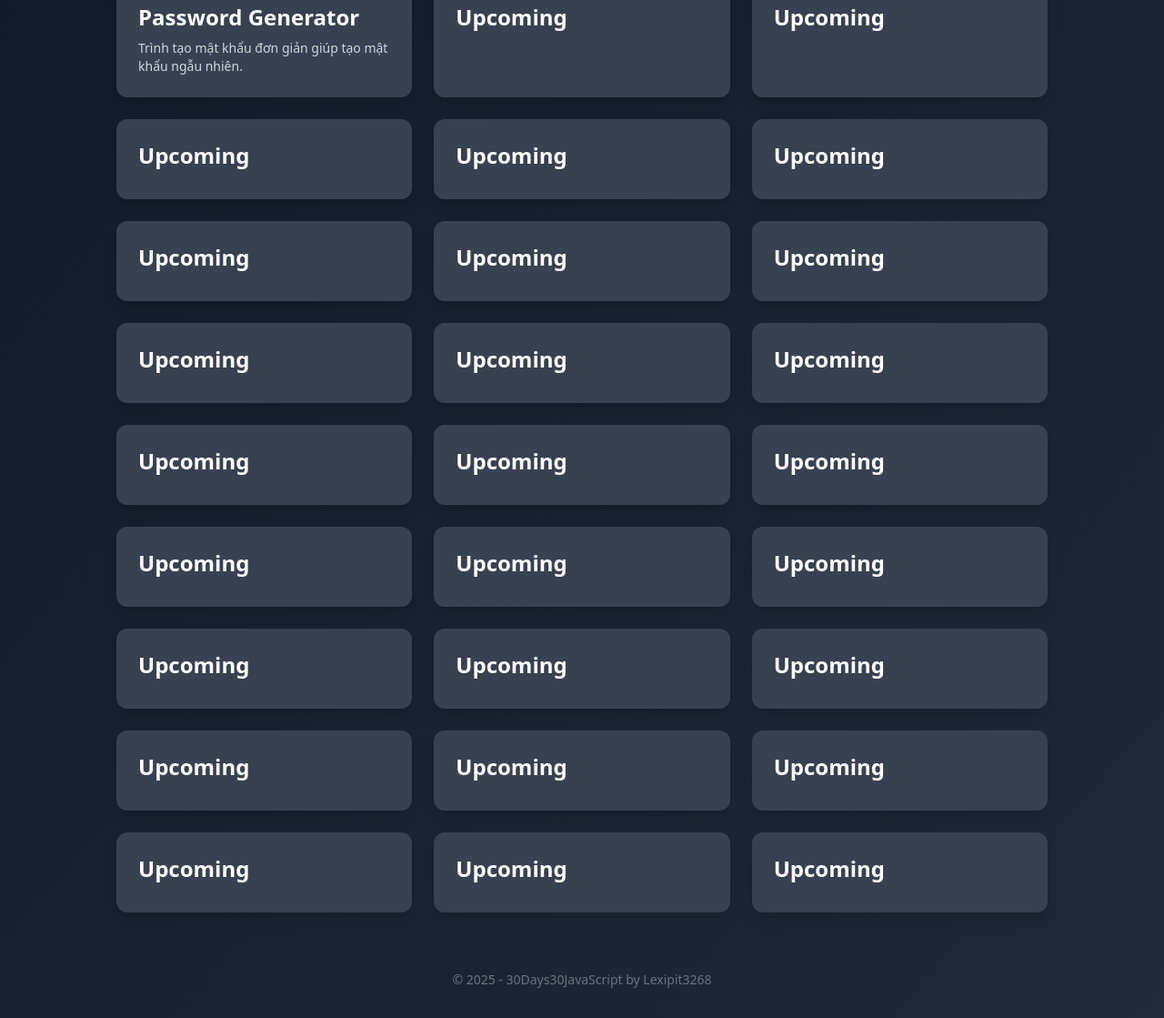
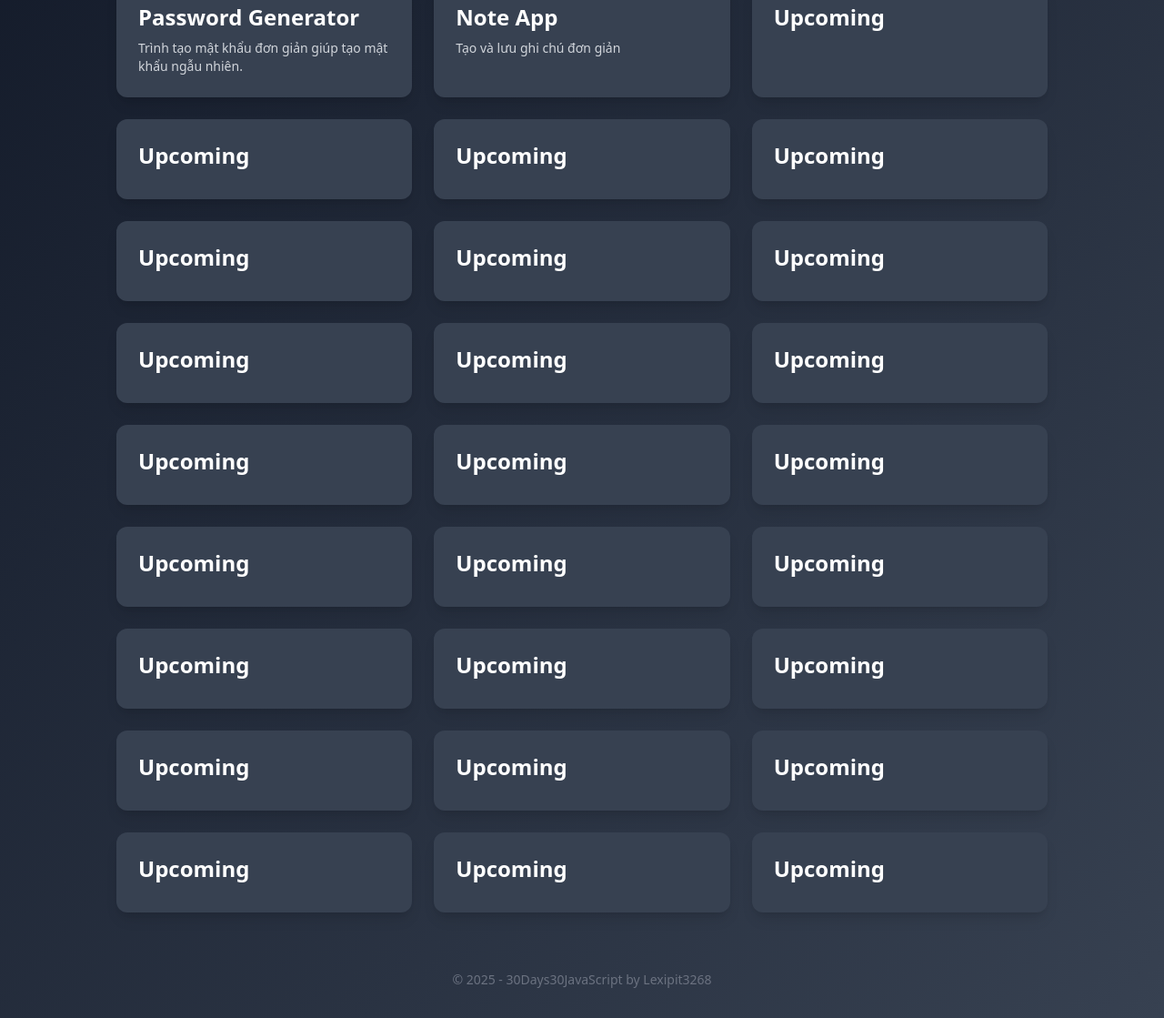
Before and after one commit to lexipit3268/30Days30JavaScript, a plain HTML site: page index.html in a window 1280 px wide. Shown: the part 341-1460 px from the top of the page at 91% size. Drawn offline with nearby package versions, Linux system fonts and the light colour scheme.

Commit message:
init noteApp

```diff
--- a/index.html
+++ b/index.html
@@ -9,7 +9,8 @@
   <link rel="stylesheet" href="assets/css/style.css">
 </head>
 
-<body class="bg-gradient-to-br from-gray-900 to-gray-800 text-white min-h-screen flex flex-col items-center p-8 font-sans">
+<body
+  class="bg-gradient-to-br from-gray-900 to-gray-700 text-white min-h-screen flex flex-col items-center p-8 font-sans">
   <header class="text-center mb-12">
     <h1 class="text-5xl font-bold tracking-wide mb-4">
       30Days30JavaScript
@@ -37,142 +38,144 @@
       <p class="text-gray-300 text-sm">Thử thách kiến thức với các câu hỏi trắc nghiệm đa dạng.</p>
     </a>
 
-    <a href="src/passwordGenerator/index.html" class="group bg-gray-700 hover:bg-gray-600 transition rounded-xl p-6 shadow-lg">
+    <a href="src/passwordGenerator/index.html"
+      class="group bg-gray-700 hover:bg-gray-600 transition rounded-xl p-6 shadow-lg" target="_blank">
       <h2 class="text-2xl font-semibold mb-2 group-hover:text-pink-400">Password Generator</h2>
       <p class="text-gray-300 text-sm">Trình tạo mật khẩu đơn giản giúp tạo mật khẩu ngẫu nhiên.</p>
     </a>
 
-    <a href="" class="group bg-gray-700 hover:bg-gray-600 transition rounded-xl p-6 shadow-lg">
+    <a href="src/noteApp/index.html" class="group bg-gray-700 hover:bg-gray-600 transition rounded-xl p-6 shadow-lg"
+      target="_blank">
+      <h2 class="text-2xl font-semibold mb-2 group-hover:text-emerald-400">Note App</h2>
+      <p class="text-gray-300 text-sm">Tạo và lưu ghi chú đơn giản</p>
+    </a>
+
+    <a href="" class="group bg-gray-700 hover:bg-gray-600 transition rounded-xl p-6 shadow-lg" target="_blank">
+      <h2 class="text-2xl font-semibold mb-2 group-hover:text-indigo-400">Upcoming</h2>
+      <p class="text-gray-300 text-sm"></p>
+    </a>
+
+    <a href="" class="group bg-gray-700 hover:bg-gray-600 transition rounded-xl p-6 shadow-lg" target="_blank">
+      <h2 class="text-2xl font-semibold mb-2 group-hover:text-rose-400">Upcoming</h2>
+      <p class="text-gray-300 text-sm"></p>
+    </a>
+
+    <a href="" class="group bg-gray-700 hover:bg-gray-600 transition rounded-xl p-6 shadow-lg" target="_blank">
+      <h2 class="text-2xl font-semibold mb-2 group-hover:text-sky-400">Upcoming</h2>
+      <p class="text-gray-300 text-sm"></p>
+    </a>
+
+    <a href="" class="group bg-gray-700 hover:bg-gray-600 transition rounded-xl p-6 shadow-lg" target="_blank">
+      <h2 class="text-2xl font-semibold mb-2 group-hover:text-orange-400">Upcoming</h2>
+      <p class="text-gray-300 text-sm"></p>
+    </a>
+
+    <a href="" class="group bg-gray-700 hover:bg-gray-600 transition rounded-xl p-6 shadow-lg" target="_blank">
+      <h2 class="text-2xl font-semibold mb-2 group-hover:text-lime-400">Upcoming</h2>
+      <p class="text-gray-300 text-sm"></p>
+    </a>
+
+    <a href="" class="group bg-gray-700 hover:bg-gray-600 transition rounded-xl p-6 shadow-lg" target="_blank">
+      <h2 class="text-2xl font-semibold mb-2 group-hover:text-cyan-400">Upcoming</h2>
+      <p class="text-gray-300 text-sm"></p>
+    </a>
+
+    <a href="" class="group bg-gray-700 hover:bg-gray-600 transition rounded-xl p-6 shadow-lg" target="_blank">
+      <h2 class="text-2xl font-semibold mb-2 group-hover:text-fuchsia-400">Upcoming</h2>
+      <p class="text-gray-300 text-sm"></p>
+    </a>
+
+    <a href="" class="group bg-gray-700 hover:bg-gray-600 transition rounded-xl p-6 shadow-lg" target="_blank">
+      <h2 class="text-2xl font-semibold mb-2 group-hover:text-teal-400">Upcoming</h2>
+      <p class="text-gray-300 text-sm"></p>
+    </a>
+
+    <a href="" class="group bg-gray-700 hover:bg-gray-600 transition rounded-xl p-6 shadow-lg" target="_blank">
+      <h2 class="text-2xl font-semibold mb-2 group-hover:text-violet-400">Upcoming</h2>
+      <p class="text-gray-300 text-sm"></p>
+    </a>
+
+    <a href="" class="group bg-gray-700 hover:bg-gray-600 transition rounded-xl p-6 shadow-lg" target="_blank">
+      <h2 class="text-2xl font-semibold mb-2 group-hover:text-red-400">Upcoming</h2>
+      <p class="text-gray-300 text-sm"></p>
+    </a>
+
+    <a href="" class="group bg-gray-700 hover:bg-gray-600 transition rounded-xl p-6 shadow-lg" target="_blank">
+      <h2 class="text-2xl font-semibold mb-2 group-hover:text-pink-400">Upcoming</h2>
+      <p class="text-gray-300 text-sm"></p>
+    </a>
+
+    <a href="" class="group bg-gray-700 hover:bg-gray-600 transition rounded-xl p-6 shadow-lg" target="_blank">
       <h2 class="text-2xl font-semibold mb-2 group-hover:text-emerald-400">Upcoming</h2>
       <p class="text-gray-300 text-sm"></p>
     </a>
 
-    <a href="" class="group bg-gray-700 hover:bg-gray-600 transition rounded-xl p-6 shadow-lg">
+    <a href="" class="group bg-gray-700 hover:bg-gray-600 transition rounded-xl p-6 shadow-lg" target="_blank">
       <h2 class="text-2xl font-semibold mb-2 group-hover:text-indigo-400">Upcoming</h2>
       <p class="text-gray-300 text-sm"></p>
     </a>
 
-    <a href="" class="group bg-gray-700 hover:bg-gray-600 transition rounded-xl p-6 shadow-lg">
+    <a href="" class="group bg-gray-700 hover:bg-gray-600 transition rounded-xl p-6 shadow-lg" target="_blank">
       <h2 class="text-2xl font-semibold mb-2 group-hover:text-rose-400">Upcoming</h2>
       <p class="text-gray-300 text-sm"></p>
     </a>
 
-    <a href="" class="group bg-gray-700 hover:bg-gray-600 transition rounded-xl p-6 shadow-lg">
+    <a href="" class="group bg-gray-700 hover:bg-gray-600 transition rounded-xl p-6 shadow-lg" target="_blank">
       <h2 class="text-2xl font-semibold mb-2 group-hover:text-sky-400">Upcoming</h2>
       <p class="text-gray-300 text-sm"></p>
     </a>
 
-    <a href="" class="group bg-gray-700 hover:bg-gray-600 transition rounded-xl p-6 shadow-lg">
+    <a href="" class="group bg-gray-700 hover:bg-gray-600 transition rounded-xl p-6 shadow-lg" target="_blank">
       <h2 class="text-2xl font-semibold mb-2 group-hover:text-orange-400">Upcoming</h2>
       <p class="text-gray-300 text-sm"></p>
     </a>
 
-    <a href="" class="group bg-gray-700 hover:bg-gray-600 transition rounded-xl p-6 shadow-lg">
+    <a href="" class="group bg-gray-700 hover:bg-gray-600 transition rounded-xl p-6 shadow-lg" target="_blank">
       <h2 class="text-2xl font-semibold mb-2 group-hover:text-lime-400">Upcoming</h2>
       <p class="text-gray-300 text-sm"></p>
     </a>
 
-    <a href="" class="group bg-gray-700 hover:bg-gray-600 transition rounded-xl p-6 shadow-lg">
+    <a href="" class="group bg-gray-700 hover:bg-gray-600 transition rounded-xl p-6 shadow-lg" target="_blank">
       <h2 class="text-2xl font-semibold mb-2 group-hover:text-cyan-400">Upcoming</h2>
       <p class="text-gray-300 text-sm"></p>
     </a>
 
-    <a href="" class="group bg-gray-700 hover:bg-gray-600 transition rounded-xl p-6 shadow-lg">
+    <a href="" class="group bg-gray-700 hover:bg-gray-600 transition rounded-xl p-6 shadow-lg" target="_blank">
       <h2 class="text-2xl font-semibold mb-2 group-hover:text-fuchsia-400">Upcoming</h2>
       <p class="text-gray-300 text-sm"></p>
     </a>
 
-    <a href="" class="group bg-gray-700 hover:bg-gray-600 transition rounded-xl p-6 shadow-lg">
+    <a href="" class="group bg-gray-700 hover:bg-gray-600 transition rounded-xl p-6 shadow-lg" target="_blank">
       <h2 class="text-2xl font-semibold mb-2 group-hover:text-teal-400">Upcoming</h2>
       <p class="text-gray-300 text-sm"></p>
     </a>
 
-    <a href="" class="group bg-gray-700 hover:bg-gray-600 transition rounded-xl p-6 shadow-lg">
+    <a href="" class="group bg-gray-700 hover:bg-gray-600 transition rounded-xl p-6 shadow-lg" target="_blank">
       <h2 class="text-2xl font-semibold mb-2 group-hover:text-violet-400">Upcoming</h2>
       <p class="text-gray-300 text-sm"></p>
     </a>
 
-    <a href="" class="group bg-gray-700 hover:bg-gray-600 transition rounded-xl p-6 shadow-lg">
+    <a href="" class="group bg-gray-700 hover:bg-gray-600 transition rounded-xl p-6 shadow-lg" target="_blank">
       <h2 class="text-2xl font-semibold mb-2 group-hover:text-red-400">Upcoming</h2>
       <p class="text-gray-300 text-sm"></p>
     </a>
 
-    <a href="" class="group bg-gray-700 hover:bg-gray-600 transition rounded-xl p-6 shadow-lg">
-      <h2 class="text-2xl font-semibold mb-2 group-hover:text-pink-400">Upcoming</h2>
-      <p class="text-gray-300 text-sm"></p>
-    </a>
-
-    <a href="" class="group bg-gray-700 hover:bg-gray-600 transition rounded-xl p-6 shadow-lg">
-      <h2 class="text-2xl font-semibold mb-2 group-hover:text-emerald-400">Upcoming</h2>
-      <p class="text-gray-300 text-sm"></p>
-    </a>
-
-    <a href="" class="group bg-gray-700 hover:bg-gray-600 transition rounded-xl p-6 shadow-lg">
-      <h2 class="text-2xl font-semibold mb-2 group-hover:text-indigo-400">Upcoming</h2>
-      <p class="text-gray-300 text-sm"></p>
-    </a>
-
-    <a href="" class="group bg-gray-700 hover:bg-gray-600 transition rounded-xl p-6 shadow-lg">
-      <h2 class="text-2xl font-semibold mb-2 group-hover:text-rose-400">Upcoming</h2>
-      <p class="text-gray-300 text-sm"></p>
-    </a>
-
-    <a href="" class="group bg-gray-700 hover:bg-gray-600 transition rounded-xl p-6 shadow-lg">
-      <h2 class="text-2xl font-semibold mb-2 group-hover:text-sky-400">Upcoming</h2>
-      <p class="text-gray-300 text-sm"></p>
-    </a>
-
-    <a href="" class="group bg-gray-700 hover:bg-gray-600 transition rounded-xl p-6 shadow-lg">
-      <h2 class="text-2xl font-semibold mb-2 group-hover:text-orange-400">Upcoming</h2>
-      <p class="text-gray-300 text-sm"></p>
-    </a>
-
-    <a href="" class="group bg-gray-700 hover:bg-gray-600 transition rounded-xl p-6 shadow-lg">
-      <h2 class="text-2xl font-semibold mb-2 group-hover:text-lime-400">Upcoming</h2>
-      <p class="text-gray-300 text-sm"></p>
-    </a>
-
-    <a href="" class="group bg-gray-700 hover:bg-gray-600 transition rounded-xl p-6 shadow-lg">
-      <h2 class="text-2xl font-semibold mb-2 group-hover:text-cyan-400">Upcoming</h2>
-      <p class="text-gray-300 text-sm"></p>
-    </a>
-
-    <a href="" class="group bg-gray-700 hover:bg-gray-600 transition rounded-xl p-6 shadow-lg">
-      <h2 class="text-2xl font-semibold mb-2 group-hover:text-fuchsia-400">Upcoming</h2>
-      <p class="text-gray-300 text-sm"></p>
-    </a>
-
-    <a href="" class="group bg-gray-700 hover:bg-gray-600 transition rounded-xl p-6 shadow-lg">
+    <a href="" class="group bg-gray-700 hover:bg-gray-600 transition rounded-xl p-6 shadow-lg" target="_blank">
       <h2 class="text-2xl font-semibold mb-2 group-hover:text-teal-400">Upcoming</h2>
       <p class="text-gray-300 text-sm"></p>
     </a>
 
-    <a href="" class="group bg-gray-700 hover:bg-gray-600 transition rounded-xl p-6 shadow-lg">
+    <a href="" class="group bg-gray-700 hover:bg-gray-600 transition rounded-xl p-6 shadow-lg" target="_blank">
       <h2 class="text-2xl font-semibold mb-2 group-hover:text-violet-400">Upcoming</h2>
       <p class="text-gray-300 text-sm"></p>
     </a>
 
-    <a href="" class="group bg-gray-700 hover:bg-gray-600 transition rounded-xl p-6 shadow-lg">
-      <h2 class="text-2xl font-semibold mb-2 group-hover:text-red-400">Upcoming</h2>
-      <p class="text-gray-300 text-sm"></p>
-    </a>
-
-    <a href="" class="group bg-gray-700 hover:bg-gray-600 transition rounded-xl p-6 shadow-lg">
-      <h2 class="text-2xl font-semibold mb-2 group-hover:text-teal-400">Upcoming</h2>
-      <p class="text-gray-300 text-sm"></p>
-    </a>
-
-    <a href="" class="group bg-gray-700 hover:bg-gray-600 transition rounded-xl p-6 shadow-lg">
-      <h2 class="text-2xl font-semibold mb-2 group-hover:text-violet-400">Upcoming</h2>
-      <p class="text-gray-300 text-sm"></p>
-    </a>
-
-    <a href="" class="group bg-gray-700 hover:bg-gray-600 transition rounded-xl p-6 shadow-lg">
+    <a href="" class="group bg-gray-700 hover:bg-gray-600 transition rounded-xl p-6 shadow-lg" target="_blank">
       <h2 class="text-2xl font-semibold mb-2 group-hover:text-red-400">Upcoming</h2>
       <p class="text-gray-300 text-sm"></p>
     </a>
     <!--
-      <a href="src/projectName/index.html" class="group bg-gray-700 hover:bg-gray-600 transition rounded-xl p-6 shadow-lg">
+      <a href="src/projectName/index.html" class="group bg-gray-700 hover:bg-gray-600 transition rounded-xl p-6 shadow-lg" target="_blank">
         <h2 class="text-2xl font-semibold mb-2 group-hover:text-green-400">Project Name</h2>
         <p class="text-gray-300 text-sm"></p>
       </a>
```
Also changed, not shown: src/noteApp/index.html (added, +11 -0 lines), src/noteApp/images/delete.png (added), src/noteApp/images/edit.png (added), src/noteApp/images/notes.png (added).
